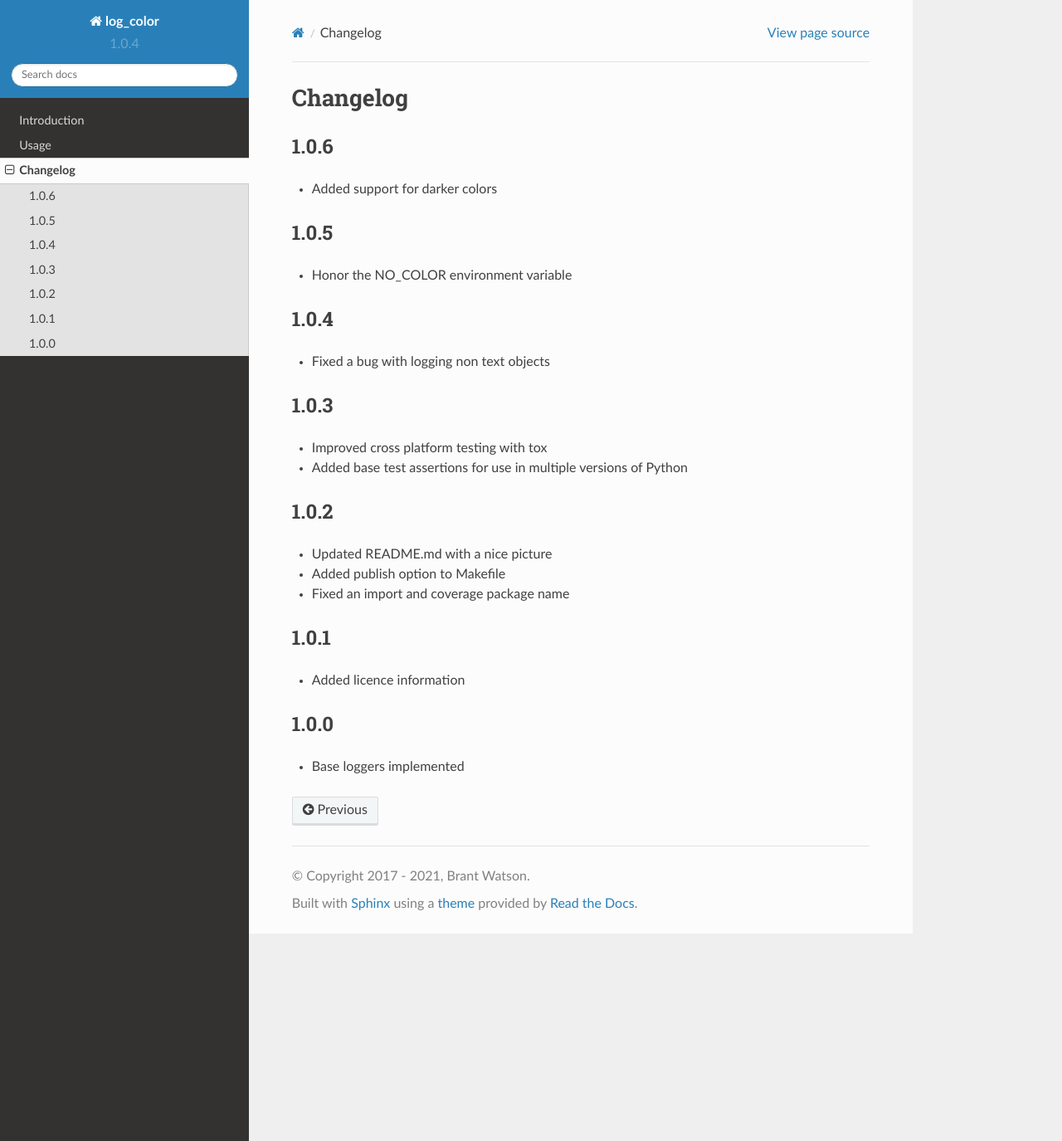
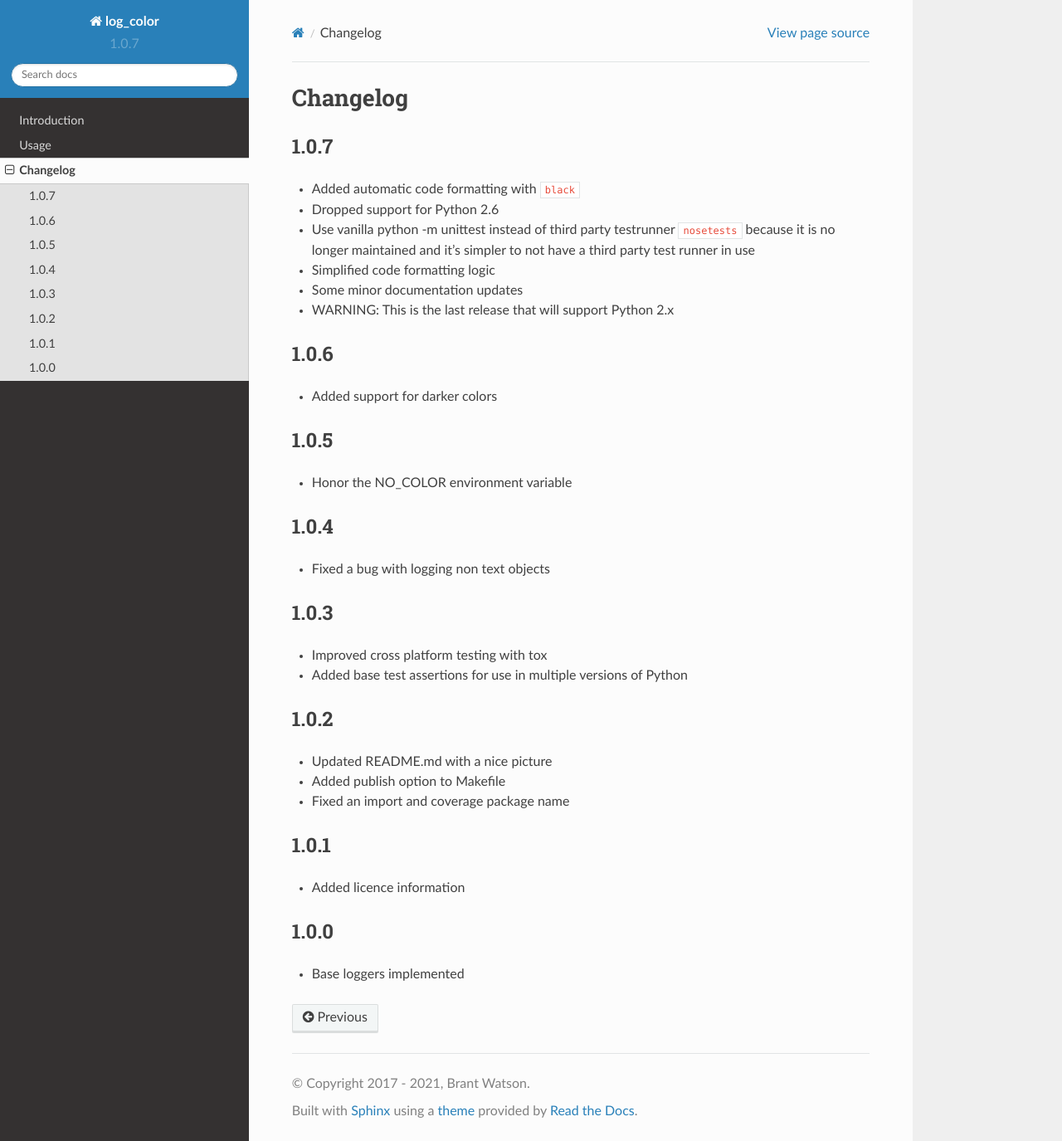
Before and after one commit to induane/logcolor, a Sphinx documentation site: the page built from docs/source/changelog.rst, in a window 1280 px wide and 1375 px high. Shown: the whole window at 83% size. Built offline with Sphinx 7.4.7 and the Read the Docs theme 2.0.0, drawn with Linux system fonts in a browser that asks for light colours.

Commit message:
Bump version & update gitignore.

```diff
--- a/docs/source/changelog.rst
+++ b/docs/source/changelog.rst
@@ -1,5 +1,16 @@
 Changelog
 =========
+
+1.0.7
+-----
+- Added automatic code formatting with ``black``
+- Dropped support for Python 2.6
+- Use vanilla python -m unittest instead of third party testrunner ``nosetests``
+  because it is no longer maintained and it's simpler to not have a third
+  party test runner in use
+- Simplified code formatting logic
+- Some minor documentation updates
+- WARNING: This is the last release that will support Python 2.x
 
 1.0.6
 -----
--- a/docs/source/conf.py
+++ b/docs/source/conf.py
@@ -1,45 +1,22 @@
 # -*- coding: utf-8 -*-
-#
-# logcolor documentation build configuration file, created by
-# sphinx-quickstart on Tue Jan 27 12:04:31 2015.
 import datetime
 import sphinx_rtd_theme
 
-extensions = [
-    'sphinx.ext.autodoc',
-]
 
-# Add any paths that contain templates here, relative to this directory.
+# General Settings ------------------------------------------------------------
+extensions = ['sphinx.ext.autodoc', ]
 templates_path = ['_templates']
-
-# The suffix of source filenames.
 source_suffix = '.rst'
-
-# The master toctree document.
 master_doc = 'index'
-
-# General information about the project.
 project = u'log_color'
 copyright = u'2017 - %s, Brant Watson' % datetime.datetime.now().year
-
-version = '1.0.4'
-# The full version, including alpha/beta/rc tags.
+version = '1.0.7'
 release = '0'
-
-# List of patterns, relative to source directory, that match files and
-# directories to ignore when looking for source files.
 exclude_patterns = []
-
-# The name of the Pygments (syntax highlighting) style to use.
 pygments_style = 'sphinx'
 
-# The theme to use for HTML and HTML Help pages.  See the documentation for
-# a list of builtin themes.
+# HTML Settings ---------------------------------------------------------------
 html_theme = 'sphinx_rtd_theme'
 html_theme_path = [sphinx_rtd_theme.get_html_theme_path()]
-
-# If true, "(C) Copyright ..." is shown in the HTML footer. Default is True.
 html_show_copyright = True
-
-# Output file base name for HTML help builder.
 htmlhelp_basename = 'logcolordoc'
--- a/docs/source/topics/introduction.rst
+++ b/docs/source/topics/introduction.rst
@@ -7,8 +7,8 @@ From the project root, you can run the following commands:
 * ``make sdist``: Build a Python sdist
 * ``make wheel``: Build a Python wheel
 * ``make docs``: Build the HTML documentation
-* ``make lint``: Run pep8 against the source code
+* ``make format-code``: Format the code with ``black``
 * ``make publish``: Publish artifacts in dist folder to Pypi
 * ``make freeze``: List packages installed in base virtual environment
-* ``make clean``: Remove all build files.
-* ``make env_clean``: Remove all build files and virtual environments
+* ``make clean``: Remove all build files
+* ``make env-clean``: Remove all build files and virtual environments
--- a/setup.py
+++ b/setup.py
@@ -6,7 +6,7 @@ setup(
     author="Brant Watson",
     author_email="oldspiceap@gmail.com",
     description="Simple log formatters for colored output",
-    version="1.0.6",
+    version="1.0.7",
     url="https://github.com/induane/logcolor",
     license="wtfpl",
     packages=find_packages("src"),
```
Also changed, not shown: README.md (+1 -1 lines), docs/source/topics/usage.rst (+35 -2 lines), 1 other file.
